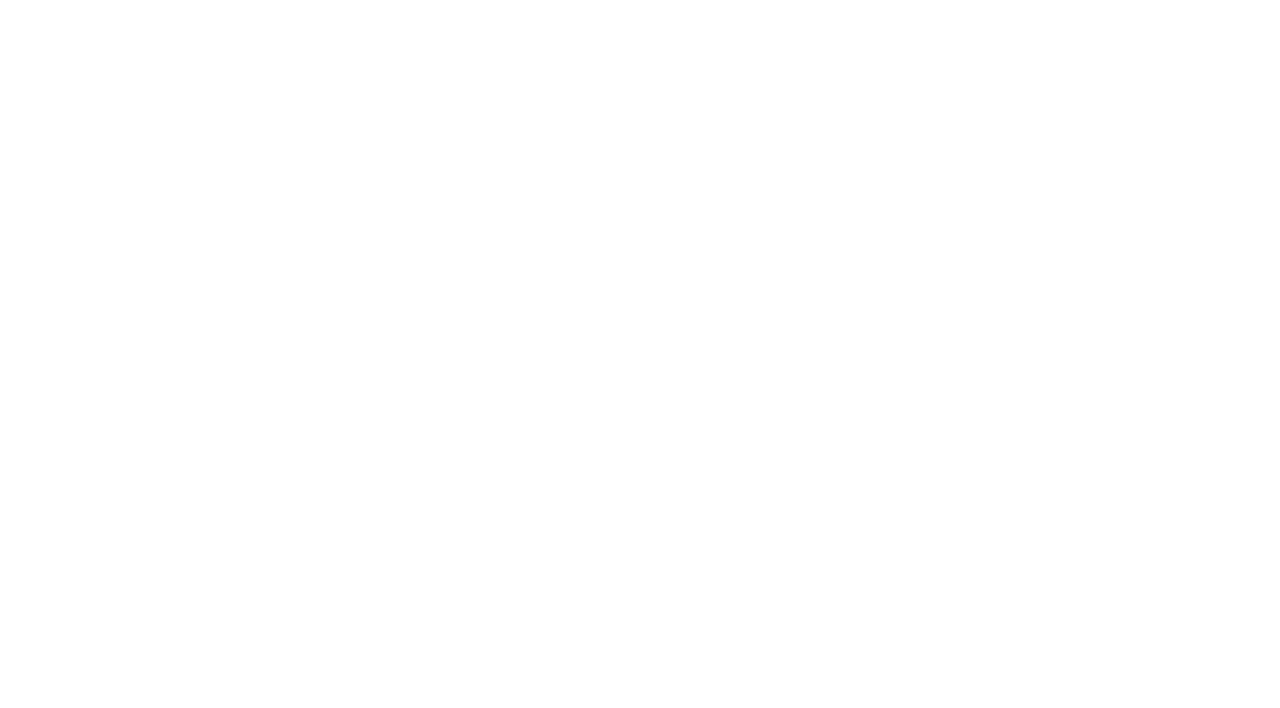
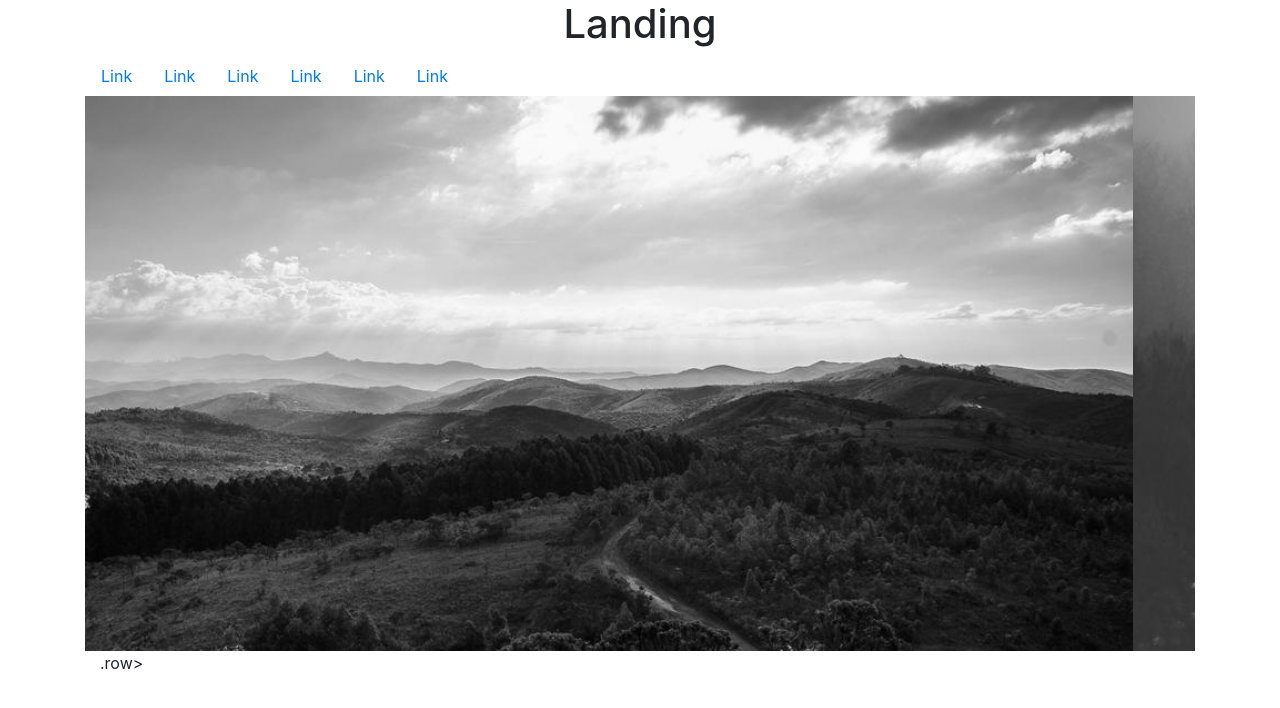
Before and after one commit to CarlosCabreraM/prueba_landing, a plain HTML site: page index.html in a window 1280 px wide. Drawn offline with nearby package versions, Linux system fonts and the light colour scheme.

Commit message:
carrusel

```diff
--- a/index.html
+++ b/index.html
@@ -8,6 +8,42 @@
     <title>Document</title>
 </head>
 <body>
+    <ul class="nav justify-content-center">
+        <h1>Landing</h1>
+    </ul>
+    <div class="container">
+        <nav class="nav">
+            <a class="nav-link" href="#">Link</a>
+            <a class="nav-link" href="#">Link</a>
+            <a class="nav-link" href="#">Link</a>
+            <a class="nav-link" href="#">Link</a>
+            <a class="nav-link" href="#">Link</a>
+            <a class="nav-link" href="#">Link</a>
+        </nav>
+        <div id="carouselExampleSlidesOnly" class="carousel slide" data-ride="carousel">
+            <div class="carousel-inner">
+                <div class="carousel-item active">
+                    <img src="./assets/images/lg/img1.jpg" class="d-block w-100" alt="...">
+                </div>
+                <div class="carousel-item">
+                <img src="./assets/images/lg/img2.jpg" class="d-block w-100" alt="...">
+                </div>
+                <div class="carousel-item">
+                <img src="./assets/images/lg/img3.jpg" class="d-block w-100" alt="...">
+                </div>
+            </div>
+        </div>
+        <div class="container">
+            <div class="row">
+                <div class="col-md-8">
+                    .row>
+                </div>
+                <div class="col-md4">
+
+                </div>
+            </div>
+        </div>
+    </div>
     <script src="https://code.jquery.com/jquery-3.3.1.slim.min.js" integrity="sha384-q8i/X+965DzO0rT7abK41JStQIAqVgRVzpbzo5smXKp4YfRvH+8abtTE1Pi6jizo" crossorigin="anonymous"></script>
 <script src="https://cdnjs.cloudflare.com/ajax/libs/popper.js/1.14.7/umd/popper.min.js" integrity="sha384-UO2eT0CpHqdSJQ6hJty5KVphtPhzWj9WO1clHTMGa3JDZwrnQq4sF86dIHNDz0W1" crossorigin="anonymous"></script>
 <script src="https://stackpath.bootstrapcdn.com/bootstrap/4.3.1/js/bootstrap.min.js" integrity="sha384-JjSmVgyd0p3pXB1rRibZUAYoIIy6OrQ6VrjIEaFf/nJGzIxFDsf4x0xIM+B07jRM" crossorigin="anonymous"></script>
```
Also changed, not shown: assets/images/lg/img1.jpg (added), assets/images/lg/img2.jpg (added), assets/images/lg/img3.jpg (added), assets/images/md/img1.jpg (added), assets/images/md/img2.jpg (added), assets/images/md/img3.jpg (added), assets/images/md/img4.jpg (added), assets/images/md/img5.jpg (added), assets/images/sm/img1.jpg (added), assets/images/sm/img2.jpg (added).
